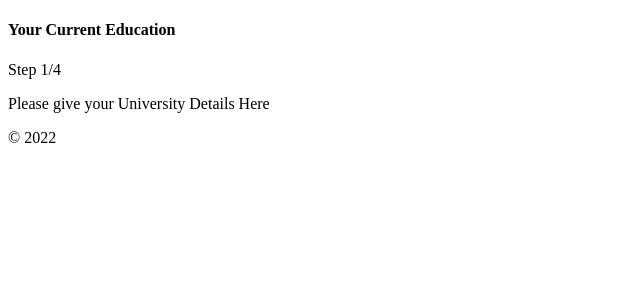
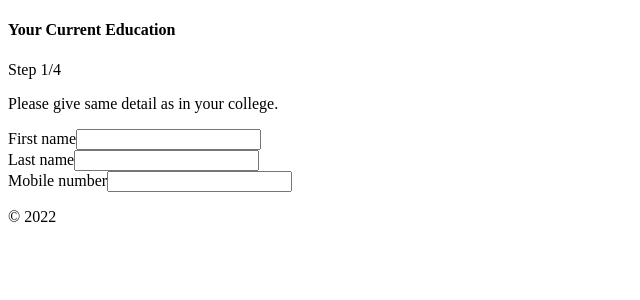
Before and after one commit to DevParmar2101/chat-boot, a Yii app: template frontend/views/site/step-one.php in a window 1280 px wide. Shown: the part 132-432 px from the top of the page, without its empty margins (0-640 px from the left). Run offline with PHP 8.4 and a stand-in for Yii, Linux system fonts and the light colour scheme; the template is opened without the code that fills it, so the values that code supplies are empty; form fields are guessed from the names that the template uses; some libraries are stand-ins or nearby versions.

Commit message:
new fields are added in this files

```diff
--- a/frontend/views/site/step-one.php
+++ b/frontend/views/site/step-one.php
@@ -15,8 +15,24 @@ use yii\web\View;
         <h4>Your Current Education</h4>
         <span class="text-sm-left text-secondary">Step 1/4</span>
     </div>
+    <?php $form = ActiveForm::begin(['id'=>'step-one-form'])?>
     <div class="card-body">
-        <p>Please give your University Details Here</p>
-        <?php?>
+        <p>Please give same detail as in your college.</p>
+        <div class="row">
+            <div class="col-sm-6">
+                <?= $form->field($model,'first_name')->textInput()?>
+            </div>
+            <div class="col-sm-6">
+                <?= $form->field($model,'last_name')->textInput()?>
+            </div>
+        </div>
+        <div class="row">
+            <div class="col-sm-6">
+                <?= $form->field($model,'mobile_number')->textInput(
+
+                )?>
+            </div>
+        </div>
     </div>
+    <?php ActiveForm::end()?>
 </div>
```
